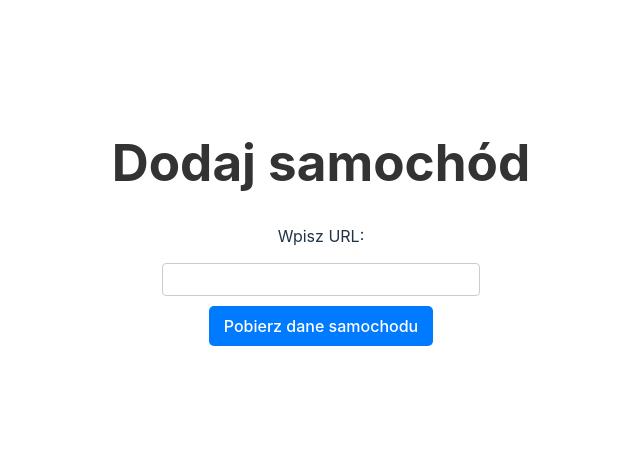
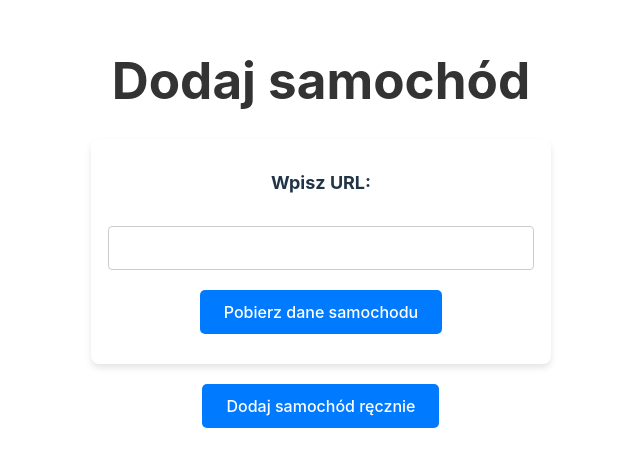
Before and after one commit to apapis/Car-App, a React (Vite) app: page / in a window 1280 px wide. Shown: the part 229-696 px from the top of the page, without its empty margins (319-959 px from the left). Built offline with nearby package versions, Linux system fonts and the light colour scheme.

Commit message:
Tweak- add possibility to add car without link

```diff
--- a/src/App.style.tsx
+++ b/src/App.style.tsx
@@ -1,4 +1,4 @@
-// StyledApp.js
+// App.style.js
 import styled from "styled-components";
 
 export const Container = styled.div`
@@ -7,42 +7,64 @@ export const Container = styled.div`
   margin: auto;
   align-items: center;
   justify-content: center;
-  min-height: 100vh; // Make sure to take up at least the full viewport height
+  min-height: 100vh;
   padding: 20px;
 `;
 
 export const Title = styled.h1`
   color: #333;
   text-align: center;
+  margin-bottom: 30px;
 `;
 
 export const Form = styled.form`
   display: flex;
   flex-direction: column;
   align-items: center;
-  gap: 10px;
+  gap: 20px;
+  width: 100%;
+  max-width: 400px;
+  padding: 30px;
+  background-color: white;
+  border-radius: 8px;
+  box-shadow: 0 4px 6px rgba(0, 0, 0, 0.1);
 `;
 
 export const Label = styled.label`
-  margin-bottom: 5px;
+  font-size: 18px;
+  font-weight: bold;
+  margin-bottom: 10px;
 `;
 
 export const Input = styled.input`
-  width: 300px;
-  padding: 8px;
+  width: 100%;
+  padding: 12px;
   border: 1px solid #ccc;
   border-radius: 4px;
+  font-size: 16px;
 `;
 
 export const Button = styled.button`
   background-color: #007bff;
   color: white;
   border: none;
-  padding: 10px 15px;
+  padding: 12px 24px;
   border-radius: 5px;
   cursor: pointer;
+  font-size: 16px;
+  transition: background-color 0.3s;
 
   &:hover {
     background-color: #0056b3;
   }
 `;
+
+export const ButtonContainer = styled.div`
+  display: flex;
+  flex-direction: column;
+  align-items: center;
+  gap: 20px;
+  width: 100%;
+  max-width: 400px;
+  margin-top: 20px;
+`;
--- a/src/App.tsx
+++ b/src/App.tsx
@@ -1,5 +1,13 @@
 import React, { useState } from "react";
-import { Title, Form, Label, Input, Button, Container } from "./App.style"; // Ensure this path is correct
+import {
+  Title,
+  Form,
+  Label,
+  Input,
+  Button,
+  Container,
+  ButtonContainer,
+} from "./App.style";
 import CarDetailsForm from "./Components/CarDetailsForm/CarDetailsForm";
 import "./App.css";
 import agent from "./api/agent";
@@ -7,15 +15,49 @@ import { Car } from "./Models/Car";
 
 function App() {
   const [inputValue, setInputValue] = useState("");
-  const [car, setCar] = useState<Car | null>(null); // Określ lepszy typ niż 'any', jeśli możliwe
+  const [car, setCar] = useState<Car | null>(null);
 
   const handleChange = (event: React.ChangeEvent<HTMLInputElement>) => {
     setInputValue(event.target.value);
   };
 
   const handleSubmit = (event: React.FormEvent<HTMLFormElement>) => {
-    event.preventDefault(); // Prevents page refresh on form submit
+    event.preventDefault();
     agent.Cars.getCarDetails(inputValue).then((data) => setCar(data));
+  };
+
+  const handleManualAdd = () => {
+    const manualCar: Car = {
+      url: "",
+      details: {
+        "Oferta od": "",
+        "Pokaż oferty z numerem VIN": "",
+        "Ma numer rejestracyjny": "",
+        "Marka pojazdu": "",
+        "Model pojazdu": "",
+        Wersja: "",
+        Generacja: "",
+        "Rok produkcji": "",
+        Przebieg: "",
+        "Pojemność skokowa": "",
+        "Rodzaj paliwa": "",
+        Moc: "",
+        "Skrzynia biegów": "",
+        Napęd: "",
+        "Spalanie Poza Miastem": "",
+        "Spalanie W Mieście": "",
+        "Typ nadwozia": "",
+        "Emisja CO2": "",
+        "Liczba drzwi": "",
+        Kolor: "",
+        "Kraj pochodzenia": "",
+        "Serwisowany w ASO": "",
+        Stan: "",
+      },
+      description: "",
+      image: [],
+    };
+    setCar(manualCar);
   };
 
   return (
@@ -24,6 +66,7 @@ function App() {
       {car ? (
         <CarDetailsForm carDetails={car} />
       ) : (
+        <>
           <Form onSubmit={handleSubmit}>
             <Label htmlFor="inputField">Wpisz URL:</Label>
             <Input
@@ -34,6 +77,12 @@ function App() {
             />
             <Button type="submit">Pobierz dane samochodu</Button>
           </Form>
+          <ButtonContainer>
+            <Button type="button" onClick={handleManualAdd}>
+              Dodaj samochód ręcznie
+            </Button>
+          </ButtonContainer>
+        </>
       )}
     </Container>
   );
--- a/src/Components/CarDetailsForm/CarDetailsForm.tsx
+++ b/src/Components/CarDetailsForm/CarDetailsForm.tsx
@@ -4,6 +4,7 @@ import { Form, FieldsContainer } from "./CarDetailsForm.style";
 import agent from "../../api/agent";
 import AddAttribute from "../AddAttribute/AddAttribute";
 import Field from "../Field/Field";
+import { Car } from "../../Models/Car";
 
 interface CarDetails {
   details: { [key: string]: string };
@@ -28,6 +29,7 @@ const CarDetailsForm: React.FC<CarDetailsFormProps> = ({ carDetails }) => {
     },
   });
 
+  const [carAdded, setCarAdded] = useState(false);
   const [selectedFiles, setSelectedFiles] = useState<File[]>([]);
   const [formFields, setFormFields] = useState<string[]>(
     Object.keys(carDetails.details)
@@ -56,7 +58,7 @@ const CarDetailsForm: React.FC<CarDetailsFormProps> = ({ carDetails }) => {
   };
 
   const handleRemoveAttribute = (key: string) => {
-    setValue(key, undefined);
+    setValue(key, "");
     setFormFields(formFields.filter((field) => field !== key));
   };
 
@@ -75,10 +77,25 @@ const CarDetailsForm: React.FC<CarDetailsFormProps> = ({ carDetails }) => {
       formData.append("images", file);
     });
 
-    agent.Cars.addCar(formData as unknown as Car);
+    agent.Cars.addCar(formData as unknown as Car)
+      .then(() => {
+        setCarAdded(true);
+      })
+      .catch((error) => {
+        console.error("Error adding car:", error);
+      });
   };
 
   return (
+    <>
+      {carAdded ? (
+        <div>
+          <h3>Car added successfully!</h3>
+          <button type="button" onClick={() => window.location.reload()}>
+            Add another car
+          </button>
+        </div>
+      ) : (
         <Form onSubmit={handleSubmit(onSubmit)}>
           <h3>Edytuj szczegóły samochodu:</h3>
           <FieldsContainer>
@@ -98,9 +115,16 @@ const CarDetailsForm: React.FC<CarDetailsFormProps> = ({ carDetails }) => {
             type="textarea"
             fieldProps={{ ...register("description") }}
           />
-      <input type="file" name="images" multiple onChange={handleFileChange} />
+          <input
+            type="file"
+            name="images"
+            multiple
+            onChange={handleFileChange}
+          />
           <button type="submit">Zapisz zmiany</button>
         </Form>
+      )}
+    </>
   );
 };
 
--- a/src/Components/Field/Field.tsx
+++ b/src/Components/Field/Field.tsx
@@ -1,26 +1,56 @@
 import { Label, Input, Textarea } from "../CarDetailsForm/CarDetailsForm.style";
+import styled from "styled-components";
 
 interface FieldProps {
   label: string;
   type: string;
   fieldProps: React.InputHTMLAttributes<HTMLInputElement> &
     React.TextareaHTMLAttributes<HTMLTextAreaElement>;
-  onRemove: () => void;
+  onRemove?: () => void;
 }
+
+const FieldWrapper = styled.div`
+  position: relative;
+`;
+
+const RemoveButton = styled.button`
+  position: absolute;
+  top: 5px;
+  right: 8px;
+  background: none;
+  border: none;
+  cursor: pointer;
+  padding: 0;
+`;
 
 const Field: React.FC<FieldProps> = ({ label, type, fieldProps, onRemove }) => {
   return (
-    <div>
+    <FieldWrapper>
       <Label htmlFor={fieldProps.name}>{label}</Label>
       {type === "textarea" ? (
         <Textarea id={fieldProps.name} {...fieldProps} />
       ) : (
         <Input id={fieldProps.name} type={type} {...fieldProps} />
       )}
-      <button type="button" onClick={onRemove}>
-        Remove
-      </button>
-    </div>
+      {onRemove && (
+        <RemoveButton type="button" onClick={onRemove}>
+          <svg
+            xmlns="http://www.w3.org/2000/svg"
+            width="16"
+            height="16"
+            viewBox="0 0 24 24"
+            fill="none"
+            stroke="currentColor"
+            strokeWidth="2"
+            strokeLinecap="round"
+            strokeLinejoin="round"
+          >
+            <line x1="18" y1="6" x2="6" y2="18"></line>
+            <line x1="6" y1="6" x2="18" y2="18"></line>
+          </svg>
+        </RemoveButton>
+      )}
+    </FieldWrapper>
   );
 };
 
```
Lines whose indentation alone changed are shown as unchanged.
